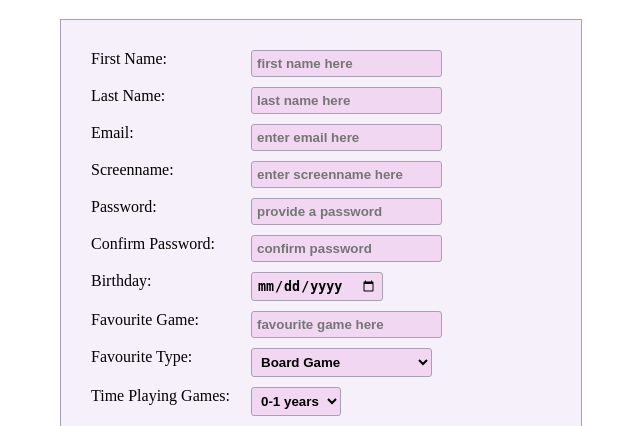
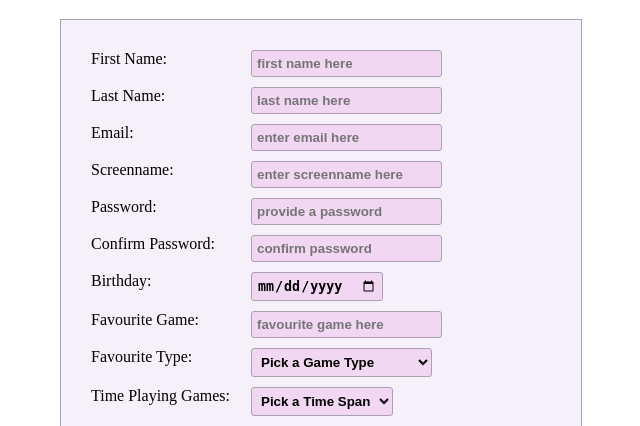
Before and after one commit to RyanDJScott/CS476--FinalProject, a PHP site: page /signup.php in a window 1280 px wide. Shown: the part 269-695 px from the top of the page, without its empty margins (319-959 px from the left). Run offline with PHP 8.4, Linux system fonts and the light colour scheme.

Commit message:
Added default options
-Added default options to the signup page incase the user doesn't wish to pick a game type or play time.

```diff
--- a/signup.php
+++ b/signup.php
@@ -159,6 +159,7 @@
                     <label for="signupFavGameType">Favourite Type:</label>
                     <div class="itemContainer">
                         <select id="signupFavGameType" name="signupFavGameType">
+                            <option value="DEFAULT" selected disabled hidden>Pick a Game Type</option>
                             <option value="Board Game">Board Game</option>
                             <option value="Card Game">Card Game</option>
                             <option value="Dice Game">Dice Game</option>
@@ -178,6 +179,7 @@
                     <label for="signupGameTime">Time Playing Games:</label>
                     <div class="itemContainer">
                         <select id="signupGameTime" name="signupGameTime">
+                            <option value="DEFAULT" selected disabled hidden>Pick a Time Span</option>
                             <option value="0-1 years">0-1 years</option>
                             <option value="1-3 years">1-3 years</option>
                             <option value="3-6 years">3-6 years</option>
```
